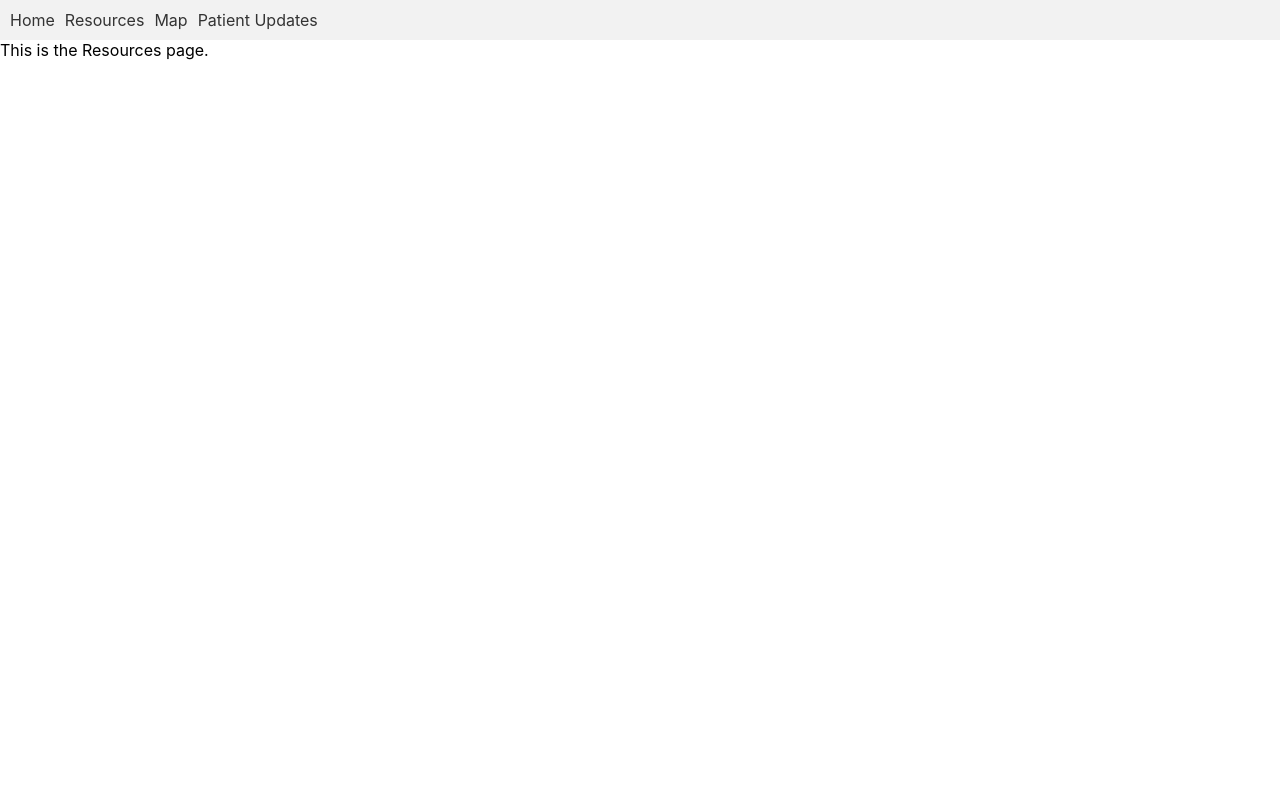
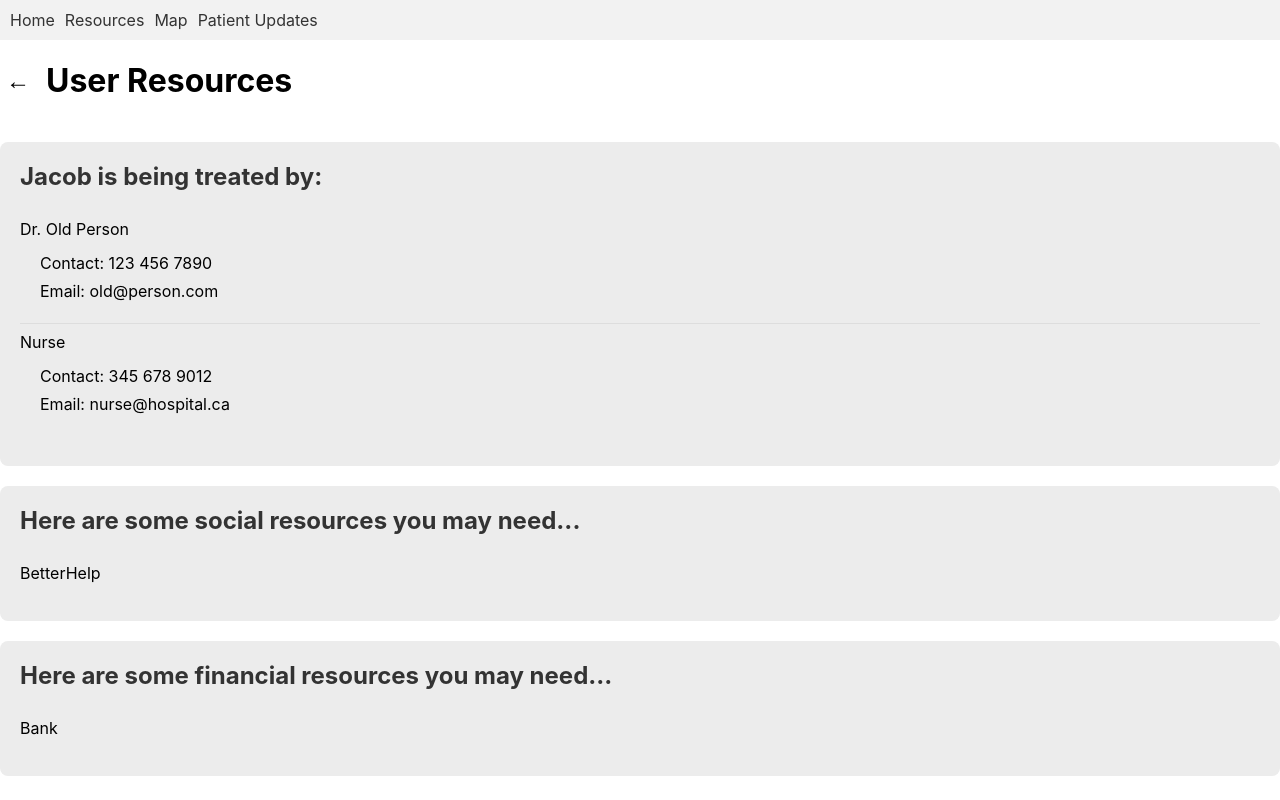
Before and after one commit to noahstaz/EZ-Med, a React (Create React App) app in the folder ez-med/: page /resources in a window 1280 px wide. Built offline with nearby package versions, Linux system fonts and the light colour scheme.

Commit message:
Resources skeleton

```diff
--- /dev/null
+++ b/ez-med/src/Resources.css
@@ -0,0 +1,62 @@
+/* Resources.css */
+.resources-container {
+    font-family: 'Arial', sans-serif;
+    color: #333;
+    padding: 20px;
+    max-width: 600px;
+    margin: 40px auto;
+    border-radius: 10px;
+    box-shadow: 0 2px 5px rgba(0, 0, 0, 0.1);
+    background-color: #fff;
+  }
+
+  .resources-header {
+    display: flex;
+    align-items: center;
+    justify-content: flex-start;
+    margin-bottom: 20px;
+  }
+
+  .back-button {
+    font-size: 24px;
+    margin-right: 10px;
+    background: none;
+    border: none;
+    cursor: pointer;
+  }
+
+  .resource-section {
+    background-color: #ececec;
+    border-radius: 8px;
+    padding: 20px;
+    margin-bottom: 20px;
+  }
+
+  .resource-section h2 {
+    margin-top: 0;
+    color: #333;
+  }
+
+  .resource-section ul {
+    list-style: none;
+    padding: 0;
+    margin: 10px 0;
+  }
+
+  .resource-section ul li {
+    padding: 8px 0;
+    border-bottom: 1px solid #ddd;
+  }
+
+  .resource-section ul li:last-child {
+    border-bottom: none;
+  }
+
+  .resource-section ul li ul {
+    padding-left: 20px;
+  }
+
+  .resource-section ul li ul li {
+    padding: 4px 0;
+    border-bottom: none;
+  }
--- a/ez-med/src/Resources.js
+++ b/ez-med/src/Resources.js
@@ -1,7 +1,46 @@
 import React from 'react';
+import './Resources.css'; // Make sure to create a Resources.css file for styling
 
 function Resources() {
-  return <div>This is the Resources page.</div>;
+  return (
+    <div className="resources">
+      <header className="resources-header">
+        <button className="back-button">&larr;</button>
+        <h1>User Resources</h1>
+      </header>
+      <section className="resource-section">
+        <h2>Jacob is being treated by:</h2>
+        <ul>
+          <li>
+            Dr. Old Person
+            <ul>
+              <li>Contact: 123 456 7890</li>
+              <li>Email: old@person.com</li>
+            </ul>
+          </li>
+          <li>
+            Nurse
+            <ul>
+              <li>Contact: 345 678 9012</li>
+              <li>Email: nurse@hospital.ca</li>
+            </ul>
+          </li>
+        </ul>
+      </section>
+      <section className="resource-section">
+        <h2>Here are some social resources you may need...</h2>
+        <ul>
+          <li>BetterHelp</li>
+        </ul>
+      </section>
+      <section className="resource-section">
+        <h2>Here are some financial resources you may need...</h2>
+        <ul>
+          <li>Bank</li>
+        </ul>
+      </section>
+    </div>
+  );
 }
 
 export default Resources;
```
